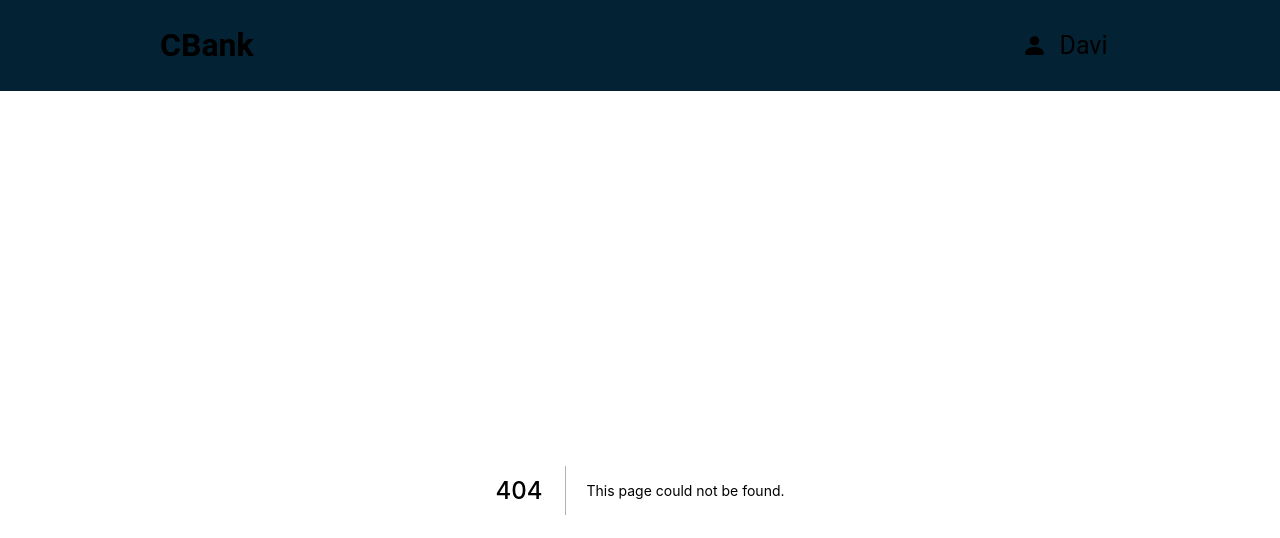
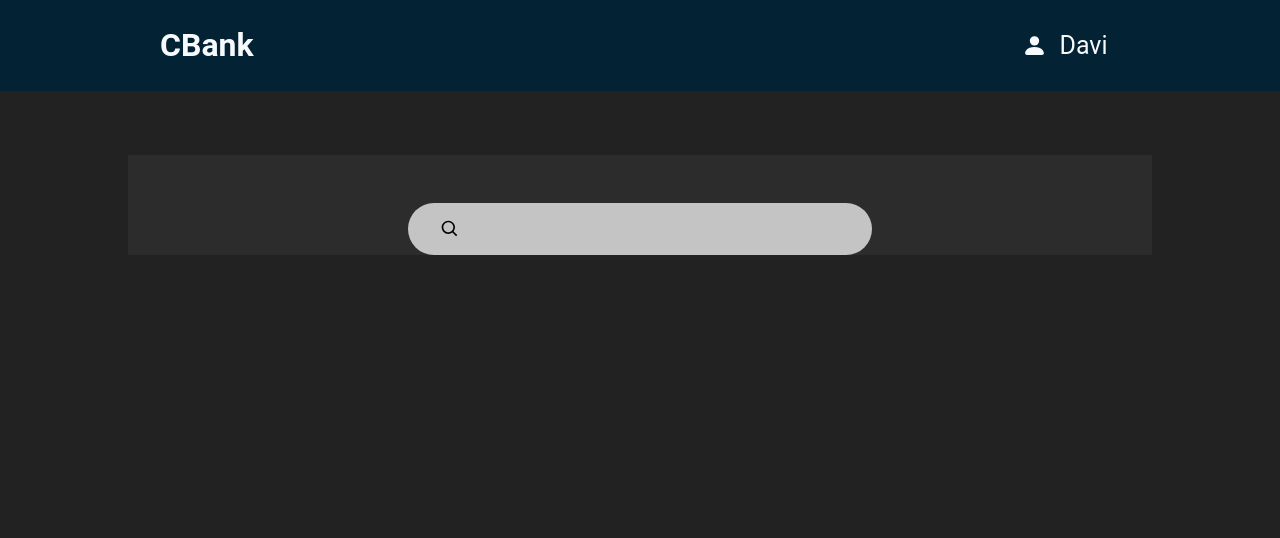
Before and after one commit to Davi-Serrano/Cbank, a Next.js app: page /user/homeBroker in a window 1280 px wide. Before the commit this address had no page. Shown: the top 538 px of the page. Built offline with nearby package versions, Linux system fonts and the light colour scheme.

Commit message:
SearchInput Created for HomeBroker page

```diff
--- a/src/components/SearchInput.tsx
+++ b/src/components/SearchInput.tsx
@@ -1,47 +1,44 @@
-import useState from "react"
+import {useState} from "react"
 import { Flex, Icon, Input } from "@chakra-ui/react";
-import { RiSearchEyeLine } from "react-icons/ri";
+import { BiSearch } from "react-icons/bi"
 
-import coins from "../services/api"
+// import coins from "../services/api"
 
-export function SearchBox(){
+export function SearchInput(){
 
-  const [search,setSearch] = useState(coins)
+  // const [search,setSearch] = useState(coins)
 
-    const handleChange = (e)=>{
-        setSearch(e.target.value.toLowerCase())
-    }
+  //   const handleChange = (e)=>{
+  //       setSearch(e.target.value.toLowerCase())
+  //   }
 
-  const showCoins = coins.filter(coin =>
-        coin.name.toLowerCase().includes(search)
-  );
+  // const showCoins = coins.filter(coin =>
+  //       coin.name.toLowerCase().includes(search)
+  // );
 
     return(
         <Flex
            as='label'
+           bg="#C4C4C4"
            flex="1"
            py='4'
            px='8'
-           ml='6'
+           m="auto"
+           mt="3em"
            maxWidth={400}
            alignSelf="center"
-           color="gray.200"
            position="relative"
-           bg="gray.800"
            borderRadius="full"
        >
+         <Icon as={BiSearch} color="black" fontSize='20' />
             <Input
-              color="gray.50"
               variant="unstyled"
               px="4"
-              mr="4"
-              placeholder="Buscar na plataforma"
-              onChange={handleChange}
-              _placeholder={{
-                    color: 'gray.400'}}
+              border="none"
+              fontWeight="bold"
+              // onChange={handleChange}
               />
 
-            <Icon as={RiSearchEyeLine} fontSize='20' />
        </Flex>
     );
 }
--- /dev/null
+++ b/src/pages/user/homeBroker.tsx
@@ -0,0 +1,12 @@
+import  {Flex } from "@chakra-ui/react"
+import {SearchInput} from "../../components/SearchInput"
+
+export default function HomeBroker(){
+
+    return(
+        <Flex w="80%" bg="#2C2C2C" justify="center" m="auto" mt="5%">
+            <SearchInput />
+        </Flex>
+    )
+
+}
```
